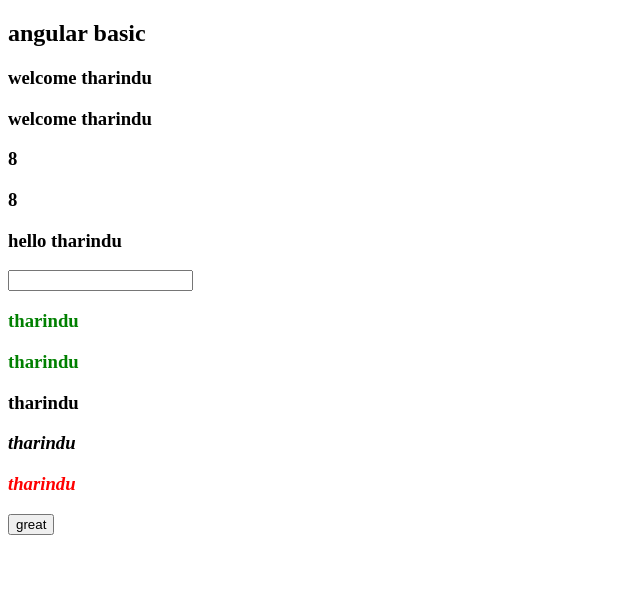
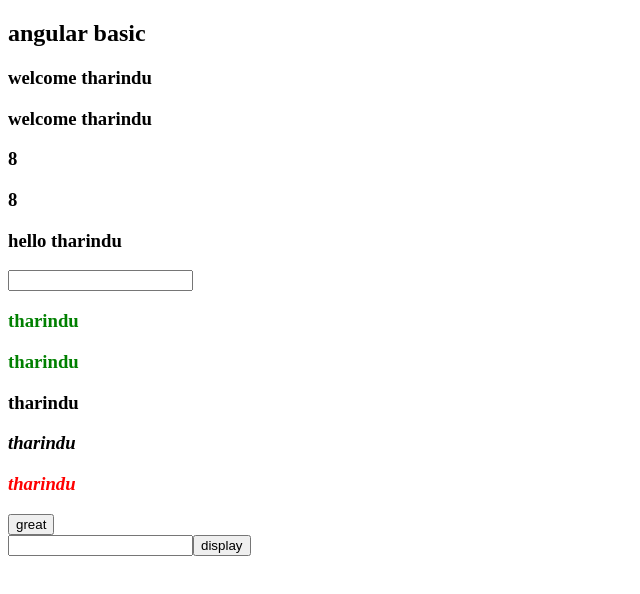
Before and after one commit to tharinduAyagama/angular_basic, an Angular app: page / in a window 1280 px wide. Shown: the top 594 px of the page, without its empty margins (0-640 px from the left). Built offline with nearby package versions, Linux system fonts and the light colour scheme.

Commit message:
template referance variables

```diff
--- a/src/app/app.component.html
+++ b/src/app/app.component.html
@@ -3,3 +3,4 @@
 <app-property-binding></app-property-binding>
 <app-class-binding></app-class-binding>
 <app-event-binding></app-event-binding>
+<app-template-referance-variable></app-template-referance-variable>
--- a/src/app/app.module.ts
+++ b/src/app/app.module.ts
@@ -7,6 +7,7 @@
 import { PropertyBindingComponent } from './property-binding/property-binding.component';
 import { ClassBindingComponent } from './class-binding/class-binding.component';
 import { EventBindingComponent } from './event-binding/event-binding.component';
+import { TemplateReferanceVariableComponent } from './template-referance-variable/template-referance-variable.component';
 
 @NgModule({
   declarations: [
@@ -14,7 +15,8 @@
     InterpolationComponent,
     PropertyBindingComponent,
     ClassBindingComponent,
-    EventBindingComponent
+    EventBindingComponent,
+    TemplateReferanceVariableComponent
   ],
   imports: [
     BrowserModule,
--- /dev/null
+++ b/src/app/template-referance-variable/template-referance-variable.component.html
@@ -0,0 +1,4 @@
+<br>
+<input #name type="text" />
+<button (click)="displayName(name.value)">display</button>
+{{x}}
--- /dev/null
+++ b/src/app/template-referance-variable/template-referance-variable.component.ts
@@ -0,0 +1,19 @@
+import { Component, OnInit } from '@angular/core';
+
+@Component({
+  selector: 'app-template-referance-variable',
+  templateUrl: './template-referance-variable.component.html',
+  styleUrls: ['./template-referance-variable.component.scss']
+})
+export class TemplateReferanceVariableComponent implements OnInit {
+
+  public x = "";
+  constructor() { }
+
+  ngOnInit() {
+  }
+
+  displayName(value){
+      this.x = value;
+  }
+}
```
Also changed, not shown: src/app/template-referance-variable/template-referance-variable.component.scss (added), 1 other file (tests, documents, lock files or other folders).
